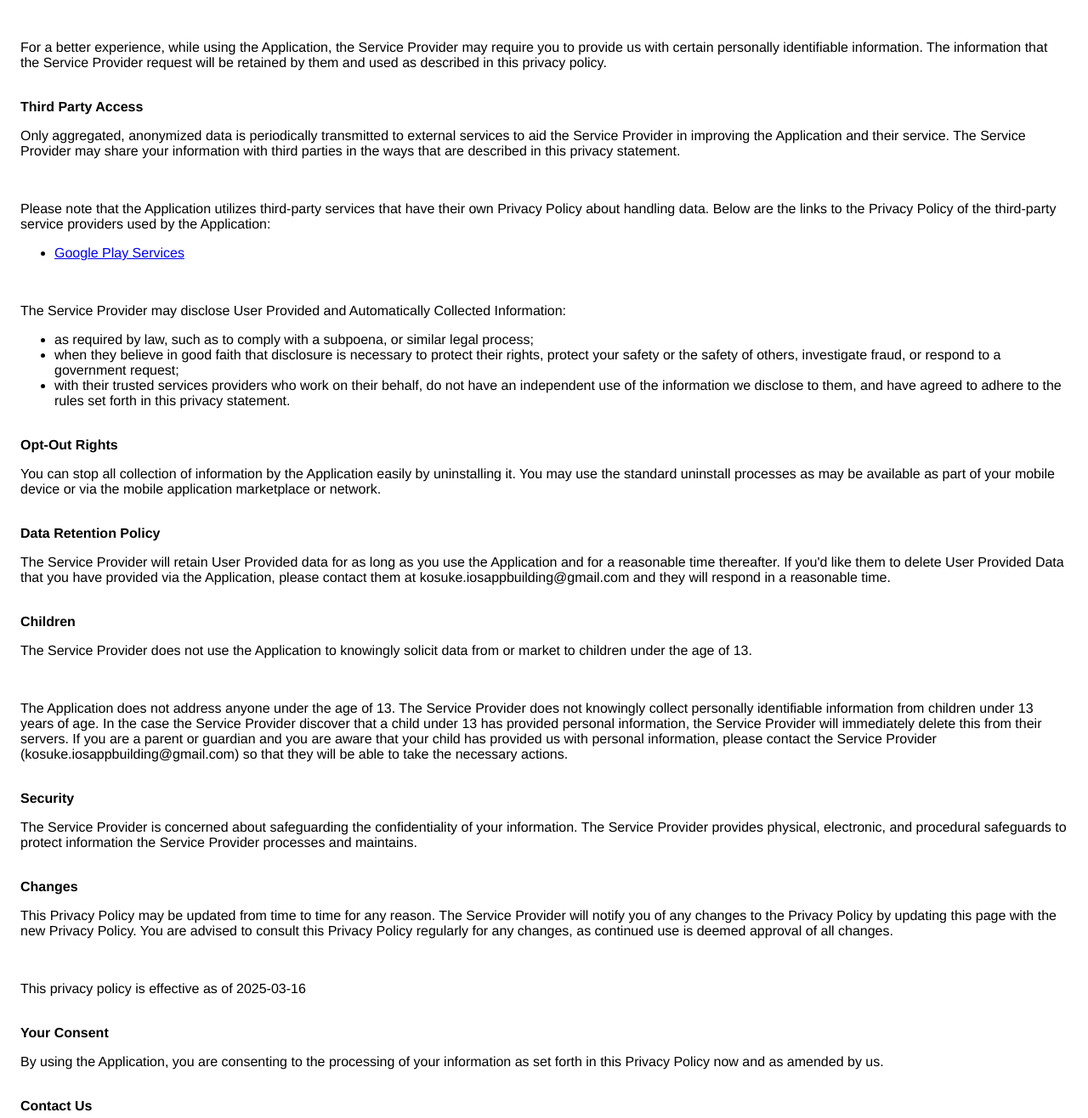
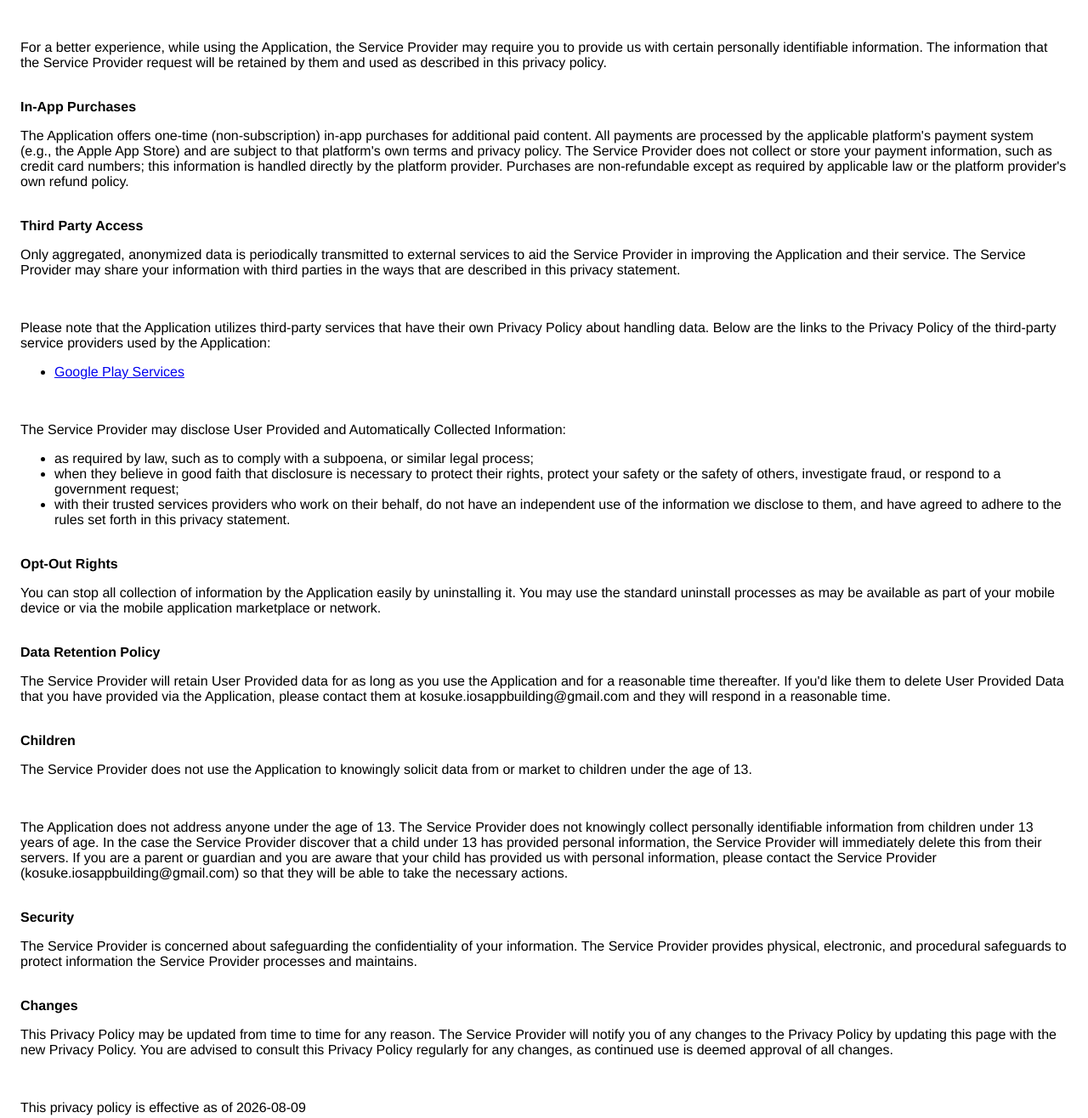
Before and after one commit to GOTO-TSL/MyAppPage, a plain HTML site: page privacy/song-speaker.html in a window 1280 px wide. Shown: the part 425-1741 px from the top of the page at 85% size. Drawn offline with Linux system fonts and the light colour scheme.

Commit message:
fix: Lemon Musicのプライバシーポリシーにアプリ内課金の記載を追加
買い切りの有料コンテンツ提供開始に伴い、決済処理と改訂日を更新

```diff
--- a/privacy/song-speaker.html
+++ b/privacy/song-speaker.html
@@ -47,7 +47,13 @@
         important information, required notices and marketing promotions.</p><br>
     <p>For a better experience, while using the Application, the Service Provider may require you to provide us with
         certain personally identifiable information. The information that the Service Provider request will be retained
-        by them and used as described in this privacy policy.</p><br><strong>Third Party Access</strong>
+        by them and used as described in this privacy policy.</p><br><strong>In-App Purchases</strong>
+    <p>The Application offers one-time (non-subscription) in-app purchases for additional paid content. All payments
+        are processed by the applicable platform's payment system (e.g., the Apple App Store) and are subject to that
+        platform's own terms and privacy policy. The Service Provider does not collect or store your payment
+        information, such as credit card numbers; this information is handled directly by the platform provider.
+        Purchases are non-refundable except as required by applicable law or the platform provider's own refund
+        policy.</p><br><strong>Third Party Access</strong>
     <p>Only aggregated, anonymized data is periodically transmitted to external services to aid the Service Provider in
         improving the Application and their service. The Service Provider may share your information with third parties
         in the ways that are described in this privacy statement.</p>
@@ -97,7 +103,7 @@
     <p>This Privacy Policy may be updated from time to time for any reason. The Service Provider will notify you of any
         changes to the Privacy Policy by updating this page with the new Privacy Policy. You are advised to consult this
         Privacy Policy regularly for any changes, as continued use is deemed approval of all changes.</p><br>
-    <p>This privacy policy is effective as of 2025-03-16</p><br><strong>Your Consent</strong>
+    <p>This privacy policy is effective as of 2026-08-09</p><br><strong>Your Consent</strong>
     <p>By using the Application, you are consenting to the processing of your information as set forth in this Privacy
         Policy now and as amended by us.</p><br><strong>Contact Us</strong>
     <p>If you have any questions regarding privacy while using the Application, or have questions about the practices,
```
